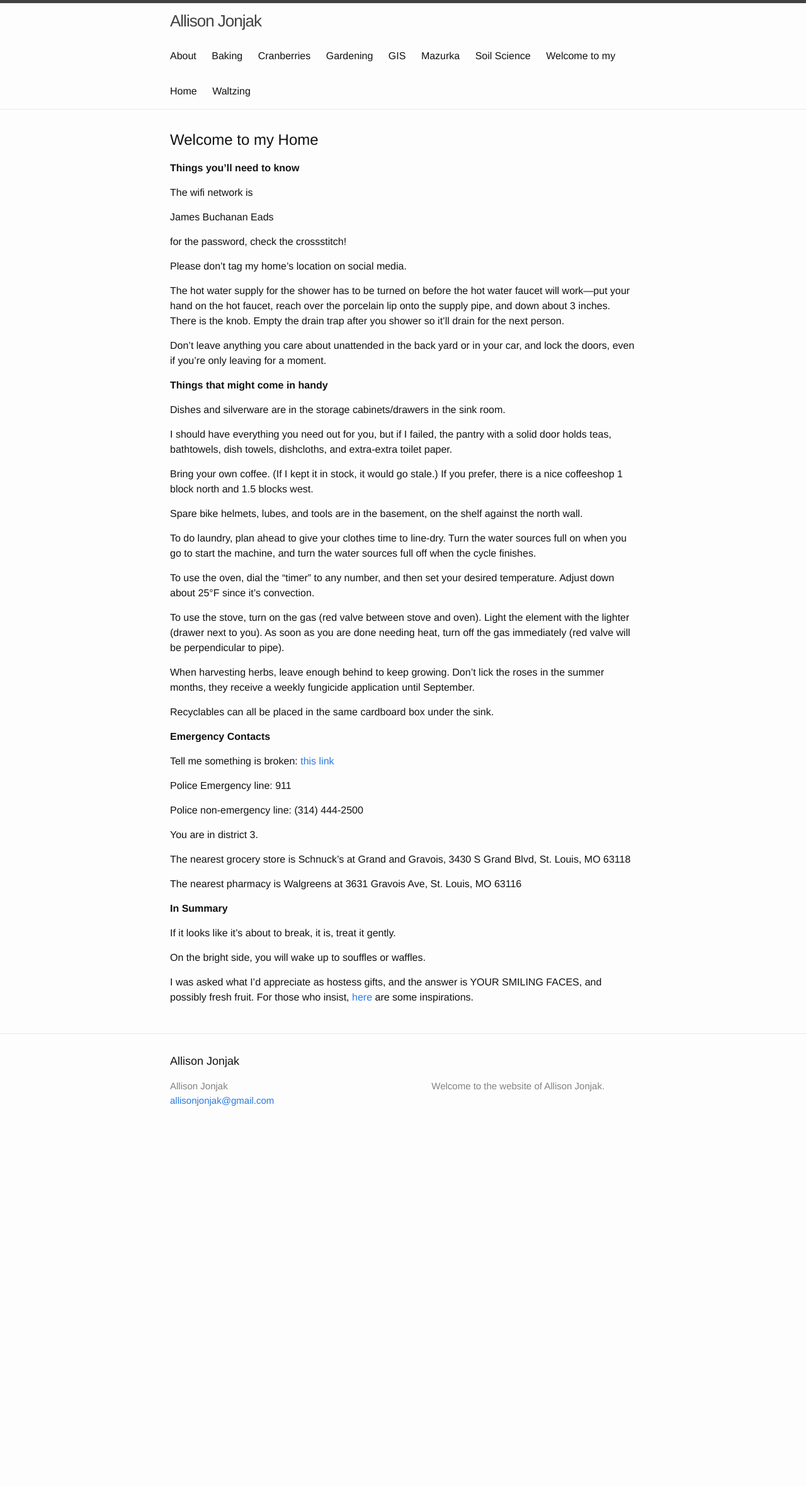
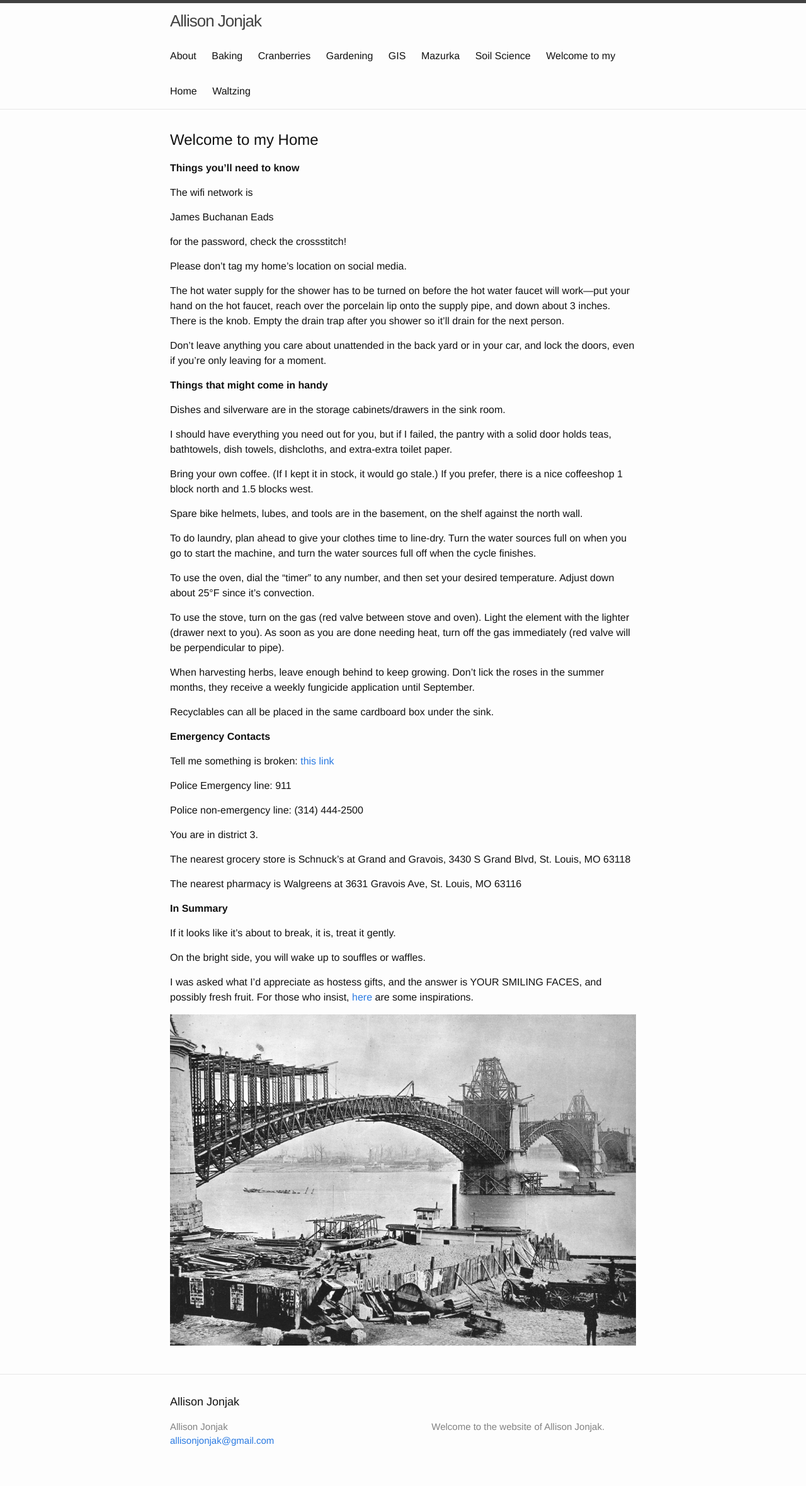
Before and after one commit to cranhandler/cranhandler.github.io, a Jekyll site: the page built from about/visiting.md, in a window 1280 px wide. Shown: the whole page at 63% size. Built offline with Jekyll 4.4.1, drawn with Linux system fonts in a browser that asks for light colours; our own code applies the rules of GitHub Pages for plain Markdown files; before the commit the page ends 1819 px from its top, so only the background shows below that.

Commit message:
Update visiting.md

```diff
--- a/about/visiting.md
+++ b/about/visiting.md
@@ -66,5 +66,7 @@ layout: default
 
  I was asked what I'd appreciate as hostess gifts, and the answer is YOUR SMILING FACES, and possibly fresh fruit. For those who insist, [here][] are some inspirations.
 
+ ![build](/img/eads.jpg)
+
  [here]: https://amzn.com/w/2KJZWT9JK8PH2
  [this link]: https://docs.google.com/forms/d/e/1FAIpQLSeYO4KfC5Cr-x-NKGqH17v_iW3kIbaB0KmW0yviuFAyFr7YWg/viewform
```
